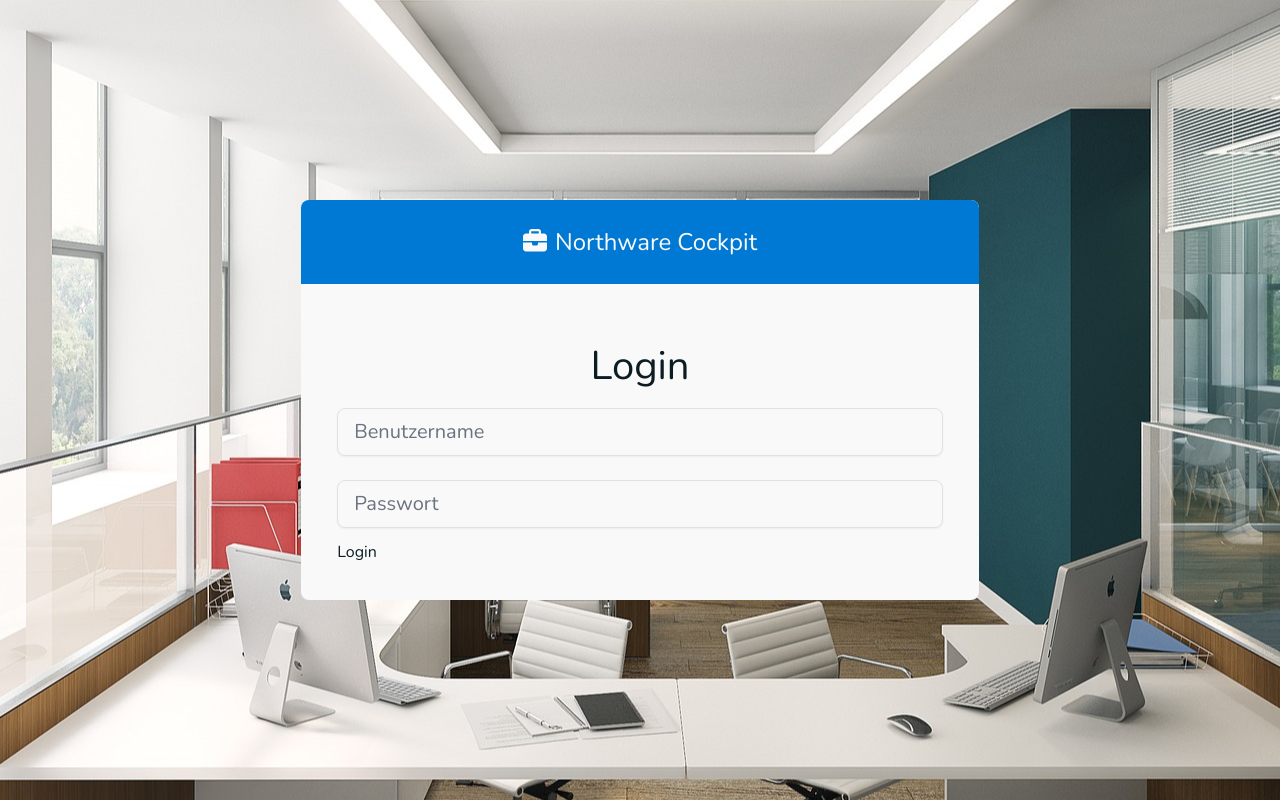
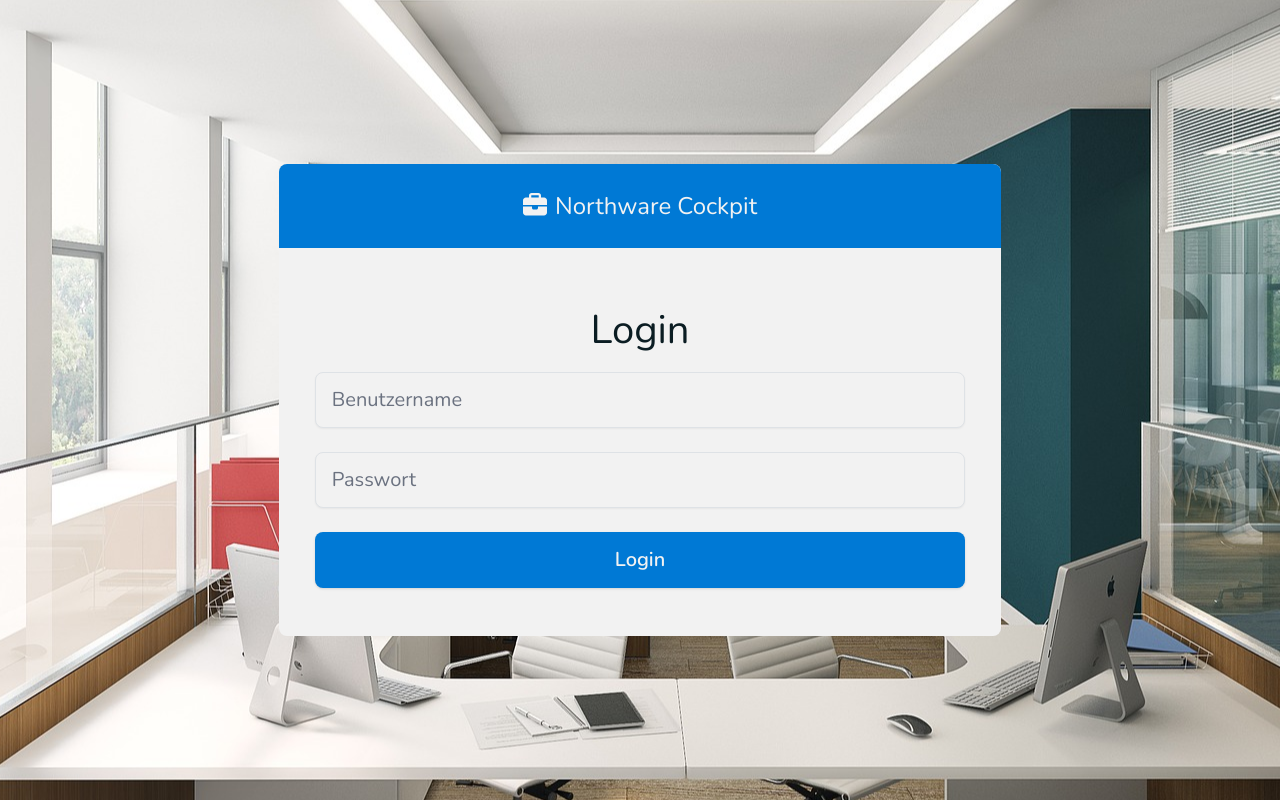
Before and after one commit to onissen/northware-suite, a Next.js app: page /login in a window 1280 px wide. Built offline with nearby package versions, Linux system fonts and the light colour scheme.

Commit message:
Some more Theming

```diff
--- a/components/specific/LoginForm.js
+++ b/components/specific/LoginForm.js
@@ -18,7 +18,7 @@ export default function LoginForm(props) {
               <input className="form-control-lg my-3" type="text" name="identifier" onChange={props.handleChange} placeholder="Benutzername" required />
               <input className="form-control-lg my-3" type="password" name="password" onChange={props.handleChange} placeholder="Passwort" required />
 
-              <button type="submit">Login</button>
+              <button class="btn-lg btn-primary w-full my-3" type="submit">Login</button>
             </form>
           </div>
           ) : ('') }
--- a/styles/_forms.sass
+++ b/styles/_forms.sass
@@ -15,17 +15,20 @@
 
 .form-control
     @include form-control-base
-    padding: 0.375rem 0.75rem
+    padding: 0.5rem 0.75rem
     font-size: 1rem
-    @apply rounded
+    @apply rounded-md
 
 .form-control-lg
     @include form-control-base
-    min-height: calc(1.5em + 1rem + calc(var(--bs-border-width) * 2))
-    padding: 0.5rem 1rem
+    min-height: calc(1.5em + 1rem + 2px)
+    padding: 0.75rem 1rem
     font-size: 1.25rem
     @apply rounded-lg
 
 .form-control-sm
     @include form-control-base
-    min-height: calc(1.5em + .5rem + calc(var(--bs-border-width) * 2))
+    padding: 0.25rem 0.5rem
+    min-height: calc(1.5em + .5rem + 2px)
+    font-size: 0.875rem
+    @apply rounded
--- a/styles/_sass_var.sass
+++ b/styles/_sass_var.sass
@@ -1,12 +1,22 @@
 /*** SASS-only Variables ***/
 
 $black: #0B1D23 // HSB of cockpit-prm with brightness 10%
-$white: #F9F9F9 // HSB of cockpit-prm with brightness 90%
+$white: #f2f2f2 // HSB of cockpit-prm with brightness 95%
+
 $cockpit-prm: #0079D5
 $finance-prm: #83060B
 $hures-prm: #03860F
 $trader-prm: #f8a711
 $qm-prm: #183153
+
+/*** State Colors ***/
+$success: #46b450
+$warning: #ffb900
+$danger: #dc3232
+$info: #00B7C3
+$light: #f8f9fa
+$dark: #212529
+/****************/
 
 
 /*! Light colors are manually generated with SASS-Mix Function: mix($primary, $white, 75%)
--- a/styles/_theme.sass
+++ b/styles/_theme.sass
@@ -1,26 +1,42 @@
 /**** Theme Configuration --- only CSS variables and HEX-Codes are useable ***/
 [data-theme="cockpit"]
   --primary: #0079D5
+  --onprimary: #f2f2f2
   --primary-rgb: 0, 121, 213
   --primary-light-rgb: 64, 167, 213
+  --primary-dark80-rgb: 8, 106, 184
+  --primary-dark65-rgb: 14, 95, 162
 
 [data-theme="finance"]
   --primary: #83060B
+  --onprimary: #f2f2f2
   --primary-rgb: 131, 6, 11
   --primary-light-rgb: 212, 93, 94
+  --primary-dark80-rgb: 8, 106, 184
+  --primary-dark65-rgb: 113, 14, 22
+
 
 [data-theme="hr"]
   --primary: #03860F
+  --onprimary:#f2f2f2
   --primary-rgb: 3, 134, 15
   --primary-light-rgb: 124, 209, 151
+  --primary-dark80-rgb: 11, 117, 25
+  --primary-dark65-rgb: 16, 104, 33
 
 [data-theme="trader"]
   --primary: #f8a711
+  --onprimary: #332100
   --primary-rgb: 248, 167, 17
   --primary-light-rgb: 249, 209, 145
+  --primary-dark80-rgb: 207, 143, 27
+  --primary-dark65-rgb: 176, 125, 34
 
 
 /*** Convert Theme variables to SASS-readable Variables --- not working with SASS-Functions like mix() ***/
 $primary: var(--primary)
 $primary-rgb: var(--primary-rgb)
 $primary-light-rgb: var(--primary-light-rgb)
+$onprimary: var(--onprimary)
+$primary-dark65: var(--primary-dark65-rgb)
+$primary-dark80: var(--primary-dark80-rgb)
--- a/styles/globals.sass
+++ b/styles/globals.sass
@@ -6,7 +6,7 @@
 @import theme
 @import typography
 @import forms
-
+@import buttons
 .bg-cockpit
     background-color: $cockpit-prm
     color: $white
```
